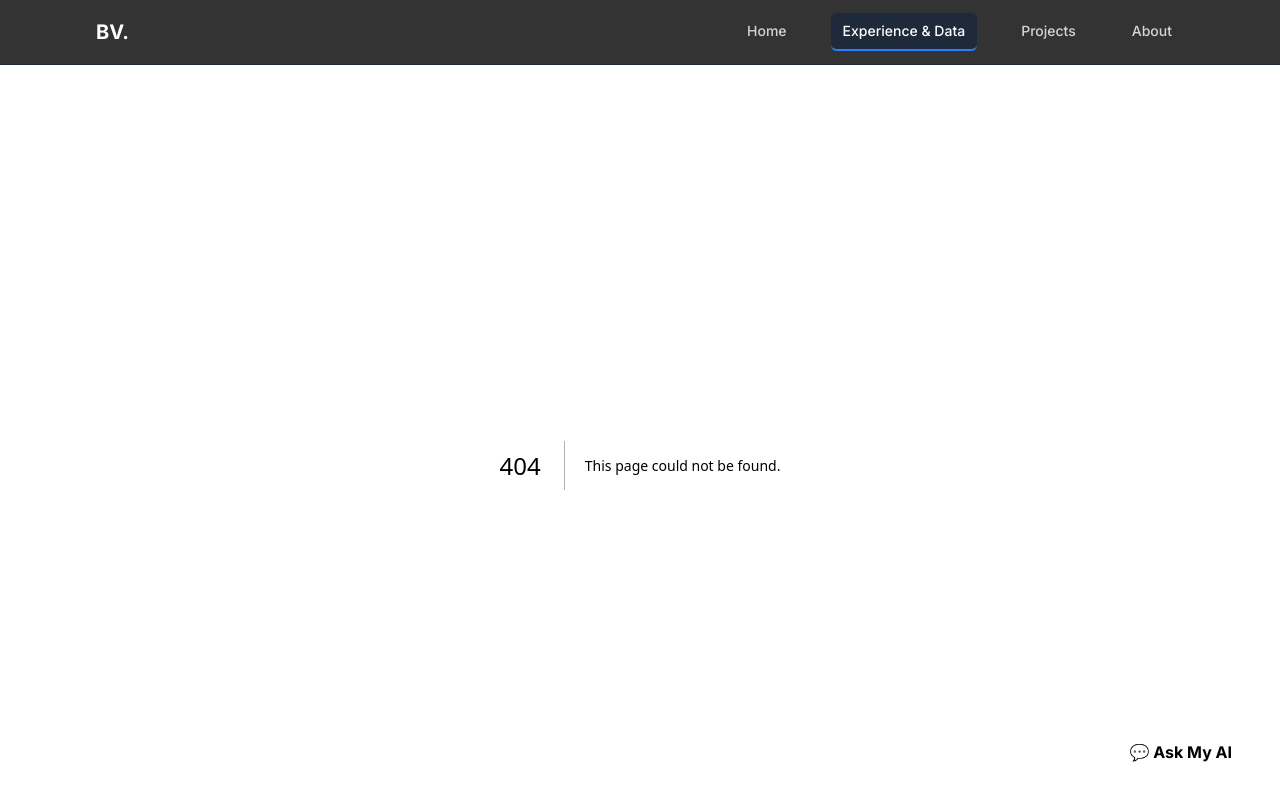
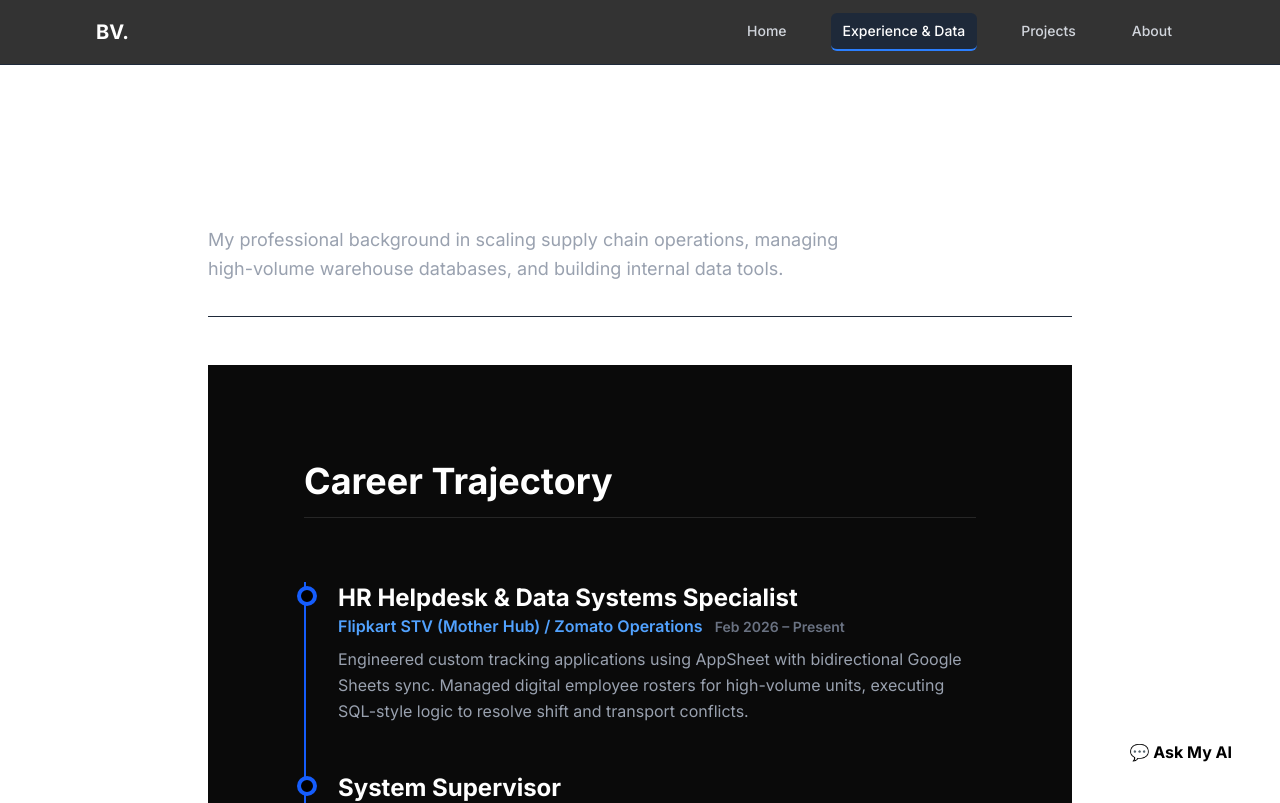
Before and after one commit to badalvasava286-ai/portfolio-frontend, a Next.js app: page /experience in a window 1280 px wide. Before the commit this address had no page. Shown: the top 803 px of the page. Built offline with nearby package versions, Linux system fonts and the light colour scheme.

Commit message:
Created /experience route with professional history and Recharts dashboard

```diff
--- /dev/null
+++ b/app/experience/page.tsx
@@ -0,0 +1,28 @@
+import Experience from '@/components/Experience';
+import LogisticsDashboard from '@/components/LogisticsDashboard';
+
+export default function ExperiencePage() {
+  return (
+    <main className="min-h-screen pt-24 pb-20 animate-fadeIn">
+      <div className="max-w-4xl mx-auto px-4">
+
+        {/* Page Header */}
+        <div className="mb-12 border-b border-gray-800 pb-8">
+          <h1 className="text-4xl md:text-5xl font-extrabold text-white mb-4 tracking-tight">
+            Experience & Data
+          </h1>
+          <p className="text-gray-400 text-lg max-w-2xl leading-relaxed">
+            My professional background in scaling supply chain operations, managing high-volume warehouse databases, and building internal data tools.
+          </p>
+        </div>
+
+        {/* The Components We Built Earlier */}
+        <div className="space-y-16">
+          <Experience />
+          <LogisticsDashboard />
+        </div>
+
+      </div>
+    </main>
+  );
+}
--- a/app/page.tsx
+++ b/app/page.tsx
@@ -26,7 +26,7 @@ export default function Home() {
         <div className="w-64 h-64 md:w-80 md:h-80 shrink-0 relative">
           <div className="absolute inset-0 bg-blue-500 rounded-full blur-[50px] opacity-20"></div>
           {/* Ensure your image name here is correct! */}
-          <img src="/profile.jpg" alt="Badal Vasava" className="rounded-full w-full h-full object-cover border-4 border-gray-800 shadow-2xl relative z-10 hover:border-blue-500 transition-colors duration-500" />
+          <img src="/profile.jpg.webp" alt="Badal Vasava" className="rounded-full w-full h-full object-cover border-4 border-gray-800 shadow-2xl relative z-10 hover:border-blue-500 transition-colors duration-500" />
         </div>
       </section>
 
```
